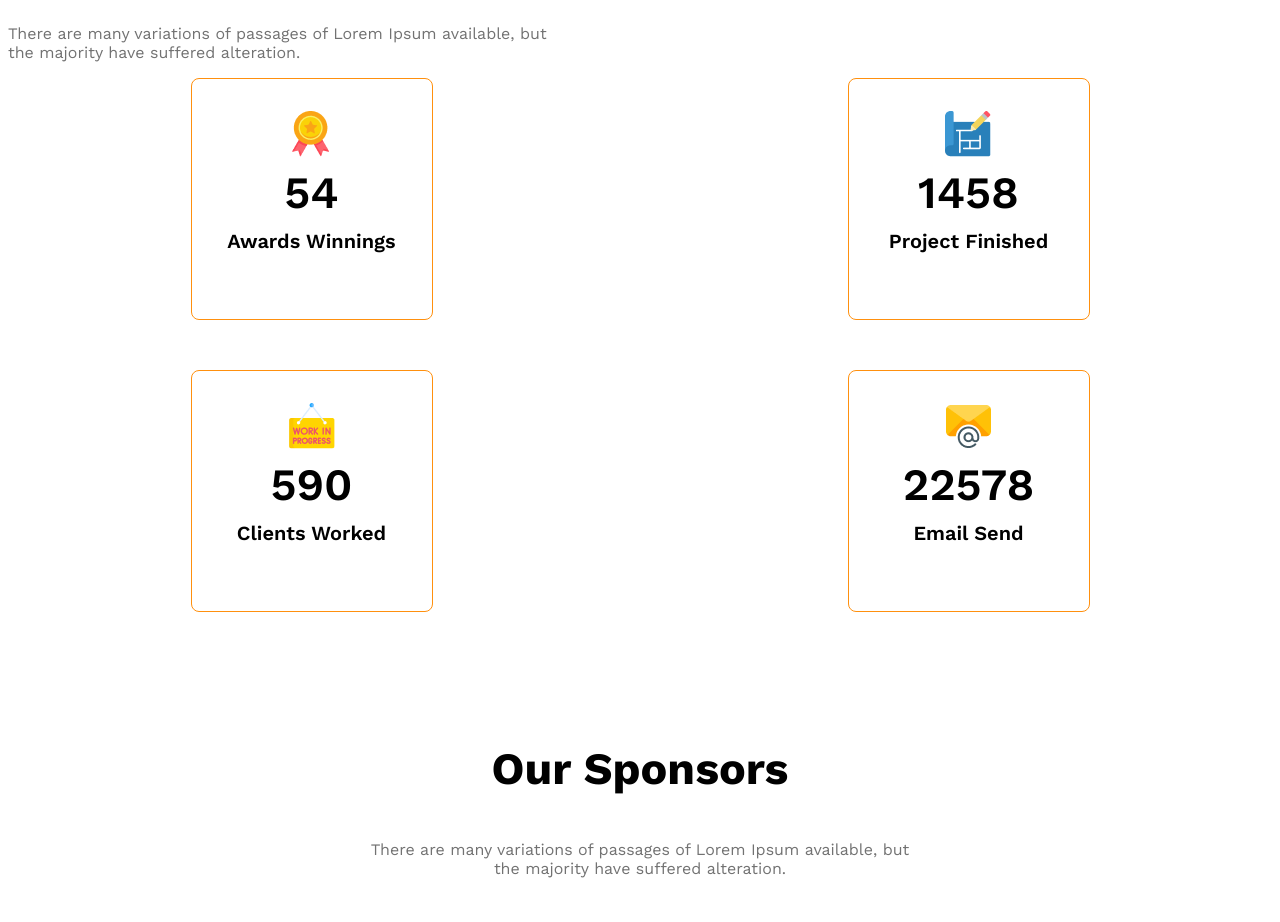
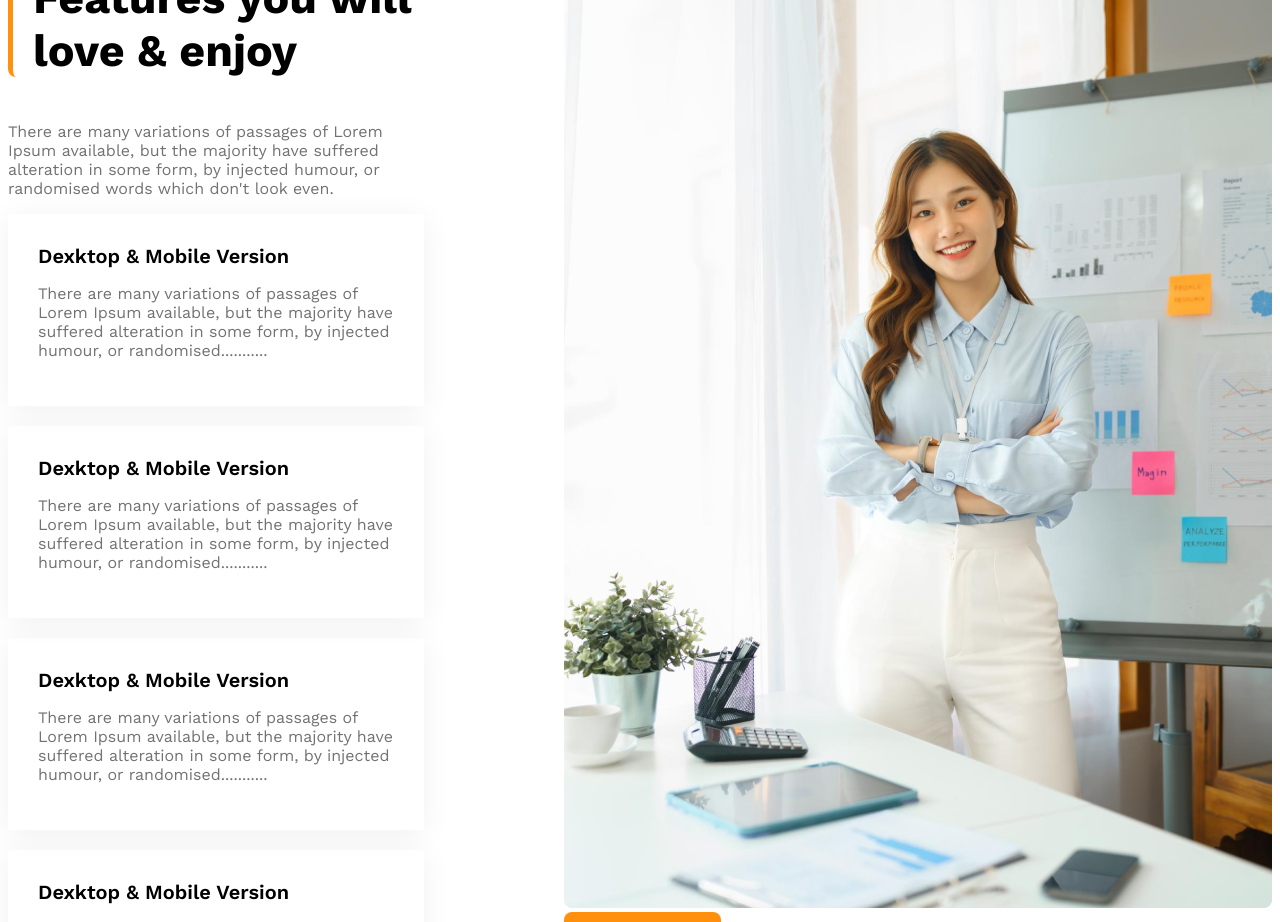
Before and after one commit to bushrawd/g3-architects-website, a plain HTML site: page index.html in a window 1280 px wide. Shown: the part 2226-3148 px from the top of the page. Drawn offline with nearby package versions, Linux system fonts and the light colour scheme.

Commit message:
added features card and image working in progress

```diff
--- a/index.html
+++ b/index.html
@@ -43,6 +43,40 @@
                     <button class="btn-primary">Explore More</button>
                   </div>
             </section>
+
+               <!-- features section start -->
+              <section class="features display display-flex">
+                <div>
+                    <h3 id="feature-section-title" class="section-title">Features you will <br> love & enjoy</h3>
+                    <p class="text-light-gray">There are many variations of passages of Lorem Ipsum available, but the majority have suffered alteration in some form, by injected humour, or randomised words which don't look even.</p>
+
+                    <!-- feature card container -->
+                     <div class="feature-card">
+                        <h4 class="feature-title">Dexktop & Mobile Version</h4>
+                        <p class="text-light-gray">There are many variations of passages of Lorem Ipsum available, but the majority have suffered alteration in some form, by injected humour, or randomised...........</p>
+                     </div>
+                     <div class="feature-card">
+                        <h4 class="feature-title">Dexktop & Mobile Version</h4>
+                        <p class="text-light-gray">There are many variations of passages of Lorem Ipsum available, but the majority have suffered alteration in some form, by injected humour, or randomised...........</p>
+                     </div>
+                     <div class="feature-card">
+                        <h4 class="feature-title">Dexktop & Mobile Version</h4>
+                        <p class="text-light-gray">There are many variations of passages of Lorem Ipsum available, but the majority have suffered alteration in some form, by injected humour, or randomised...........</p>
+                     </div>
+                     <div class="feature-card">
+                        <h4 class="feature-title">Dexktop & Mobile Version</h4>
+                        <p class="text-light-gray">There are many variations of passages of Lorem Ipsum available, but the majority have suffered alteration in some form, by injected humour, or randomised...........</p>
+                     </div>
+                </div>
+                <div>
+                    <img src="images/architect.png" alt="">
+                    <button id="experience-badge" class="btn-primary">
+                        <span id="experience-year">10+Years</span>
+                        <br>
+                        <span>Experience</span>
+                    </button>
+                </div>
+              </section>
             <!--some facts -->
             <section>
                 <h3 class="section-title">Some facts</h3>
--- a/styles/architects.css
+++ b/styles/architects.css
@@ -118,6 +118,30 @@ main > section{
   font-weight: 500;
  }
 
+/* features section related styles */
+
+.features{
+  gap: 140px;
+}
+
+#feature-section-title{
+  border-radius: 8px;
+  border-left: 5px solid #FF900E;
+  padding-left: 20px;
+}
+.feature-card{
+ padding: 30px;
+  box-shadow: 0 4px 30px 0 rgba(0, 0, 0, 0.06);
+  margin-bottom: 20px;
+}
+
+.feature-card .feature-title{
+  font-weight: 600;
+  font-size: 1.25rem;
+  margin-top: 0px;
+  margin-bottom: 0px;
+}
+
  /* some facts related styles */
  .facts-container{
   display: grid;
```
